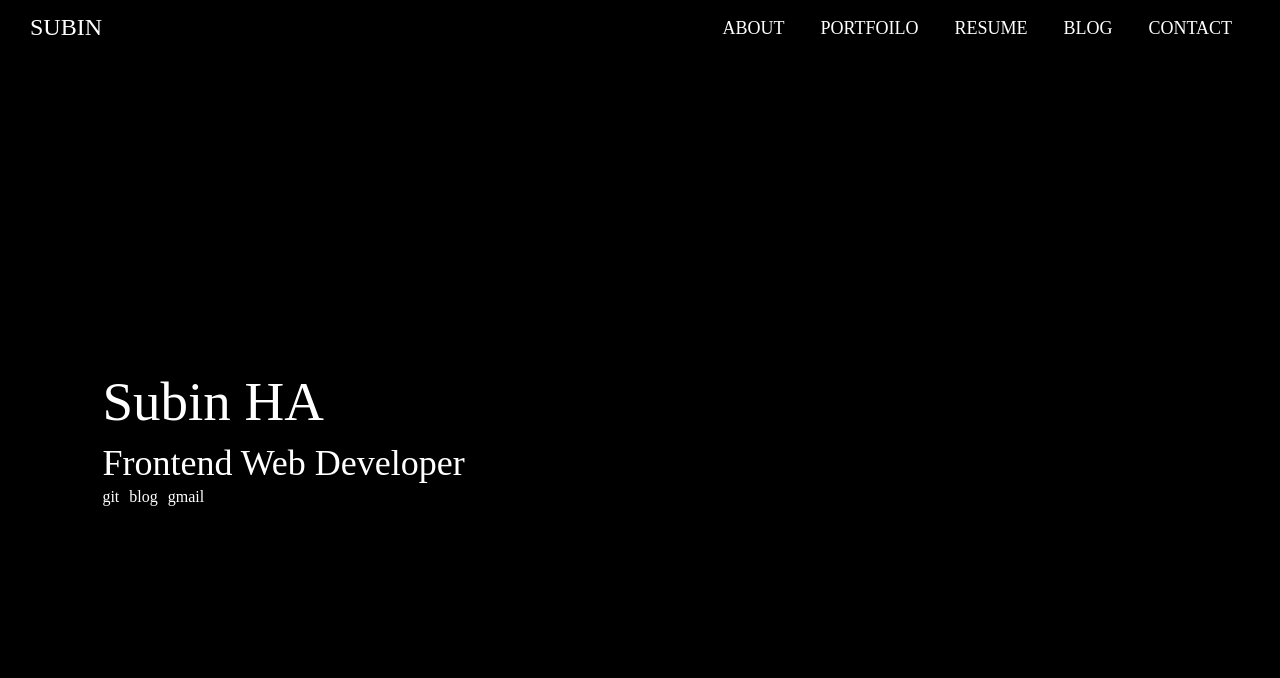
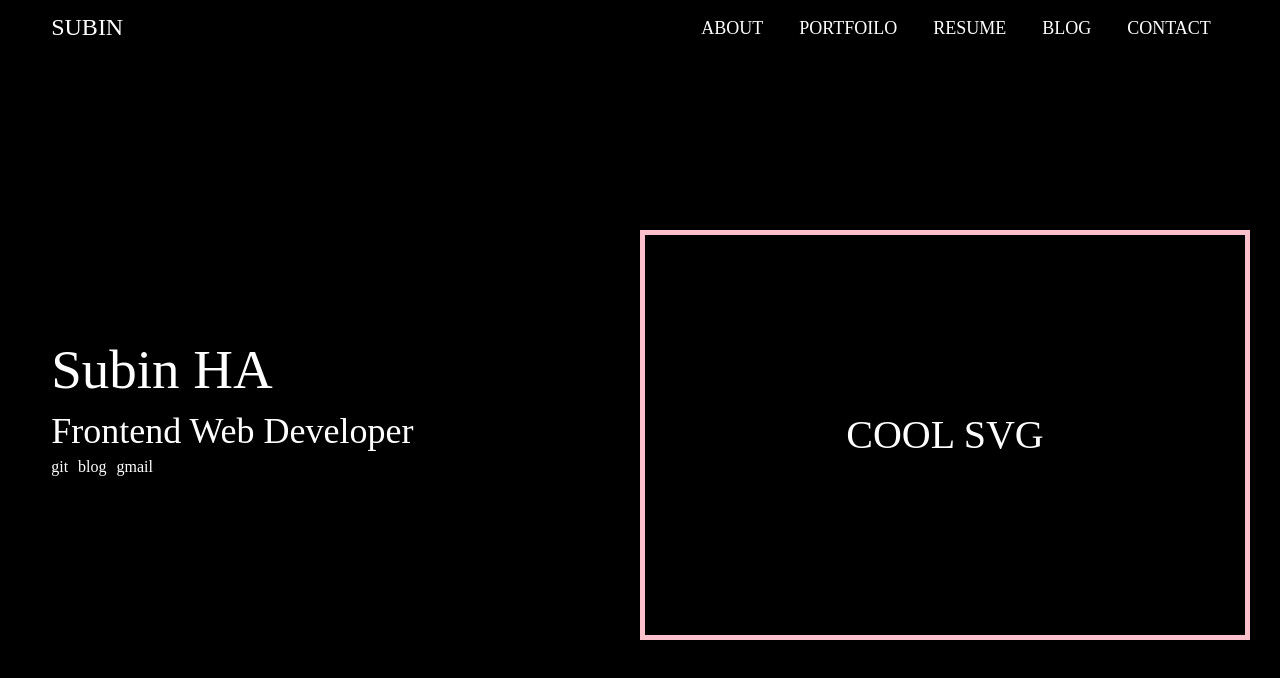
Before and after one commit to sbin0819/portfolio-v2, a React (Create React App) app: page / in a window 1280 px wide. Shown: the top 678 px of the page. Built offline with nearby package versions, Linux system fonts and the light colour scheme.

Commit message:
#3 init homepage

```diff
--- a/src/components/Home/Home.tsx
+++ b/src/components/Home/Home.tsx
@@ -2,11 +2,15 @@ import React from 'react';
 import styled from 'styled-components';
 
 const Container = styled.div`
-  padding-top: 40vh;
-  padding-left: 8vw;
+  display: flex;
+  height: 90vh;
+`;
 
+const BodyContainer = styled.div`
+  flex: 1;
   .title {
-    margin-bottom: 8px;
+    margin-top: 36vh;
+    margin-left: 4vw;
     h1 {
       font-size: 55px;
       margin-bottom: 16px;
@@ -14,29 +18,49 @@ const Container = styled.div`
     h2 {
       font-size: 36px;
     }
-  }
     .logo {
+      margin-top: 10px;
       span {
         margin-right: 10px;
       }
+    }
+  }
+`;
+
+const ImageContainer = styled.div`
+  flex: 1;
+  .box {
+    margin-top: 22vh;
+    border: 5px solid pink;
+    height: 400px;
+    width: 600px;
+    font-size: 40px;
+    display: flex;
+    justify-content: center;
+    align-items: center;
   }
 `;
 
 const Home = () => {
   return (
-    <>
     <Container>
+      <BodyContainer>
         <div className='title'>
           <h1>Subin HA</h1>
           <h2>Frontend Web Developer</h2>
-        </div>
           <div className='logo'>
             <span>git</span>
             <span>blog</span>
             <span>gmail</span>
           </div>
+        </div>
+      </BodyContainer>
+      <ImageContainer>
+        <div className='box'>
+          <h1>COOL SVG</h1>
+        </div>
+      </ImageContainer>
     </Container>
-    </>
   );
 };
 
--- /dev/null
+++ b/src/components/common/Menu.tsx
@@ -0,0 +1,15 @@
+import React from 'react';
+
+const Menu = () => {
+  return (
+    <div>
+      <p>ABOUT</p>
+      <p>PORTFOILO</p>
+      <p>RESUME</p>
+      <p>BLOG</p>
+      <p>CONTACT</p>
+    </div>
+  );
+};
+
+export default Menu;
--- a/src/style/Header.tsx
+++ b/src/style/Header.tsx
@@ -1,22 +1,31 @@
 import React from 'react';
 import styled from 'styled-components';
 import { font } from '../style/theme';
+// import Menu from '../components/common/Menu';
 
 const HeaderContainer = styled.div`
   display: flex;
-  padding: 0 30px;
+  padding: 0 4vw;
   align-items: center;
   justify-content: space-between;
-  width: calc(100vw - 60px);
   height: 54px;
   font-size: ${font.default};
   .logo {
     font-size: 24px;
+    cursor: pointer;
+    :hover {
+      color: pink;
+    }
   }
+  /* 햄버거 메뉴 변경 */
   .menus {
     span {
       margin: 0 18px;
       font-size: 18px;
+      cursor: pointer;
+      :hover {
+        color: pink;
+      }
     }
   }
 `;
```
Lines whose indentation alone changed are shown as unchanged.
